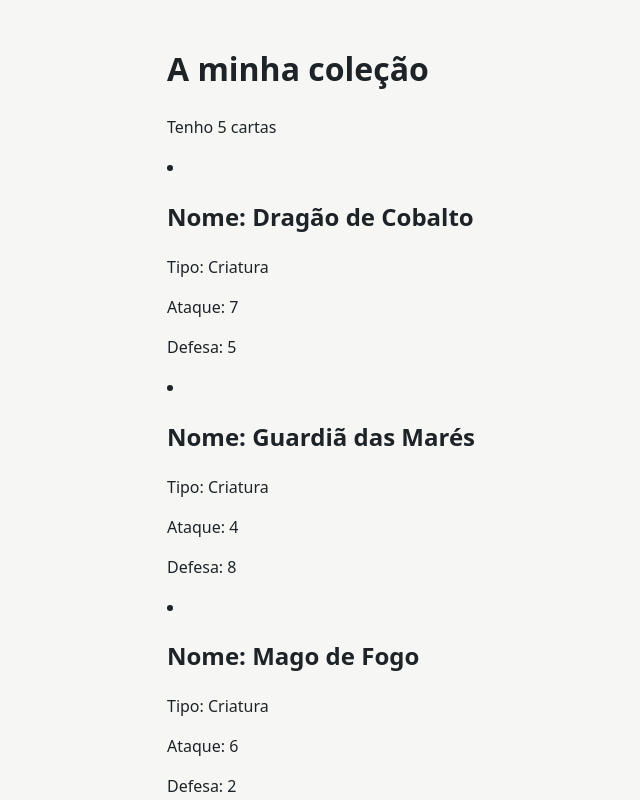
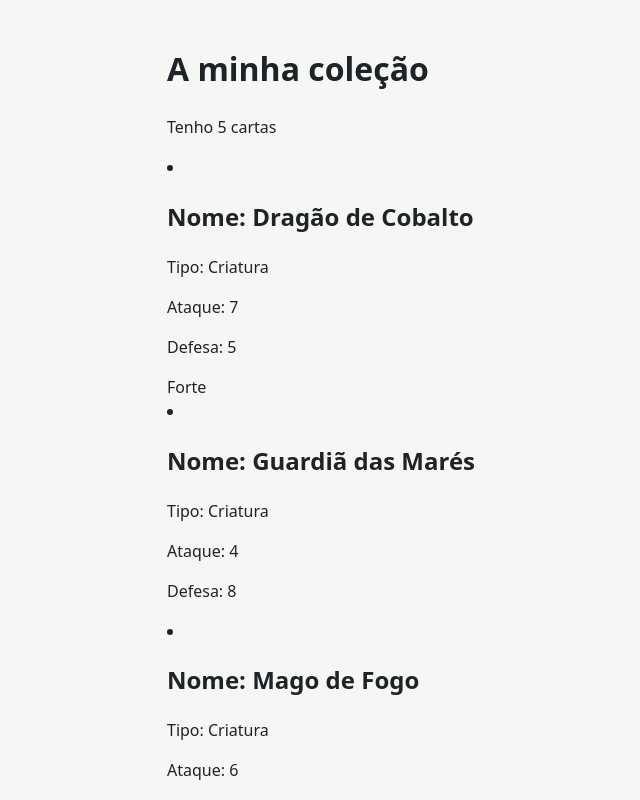
Before and after one commit to tomas881/ficha3-TomasJardim, a React (Vite) app: page / in a window 1280 px wide. Shown: the top 800 px of the page, without its empty margins (153-793 px from the left). Built offline with nearby package versions, Linux system fonts and the light colour scheme.

Commit message:
feat: adicionar a etiqueta forte

```diff
--- a/src/Card.jsx
+++ b/src/Card.jsx
@@ -9,6 +9,7 @@ function Card({card})
             <p>Tipo: {card.type} </p>
             <p>Ataque: {card.attack} </p>
             <p>Defesa: {card.defense} </p>
+            {card.attack >= 6 && <span>Forte</span>}
         </li>
     );
 }
```
